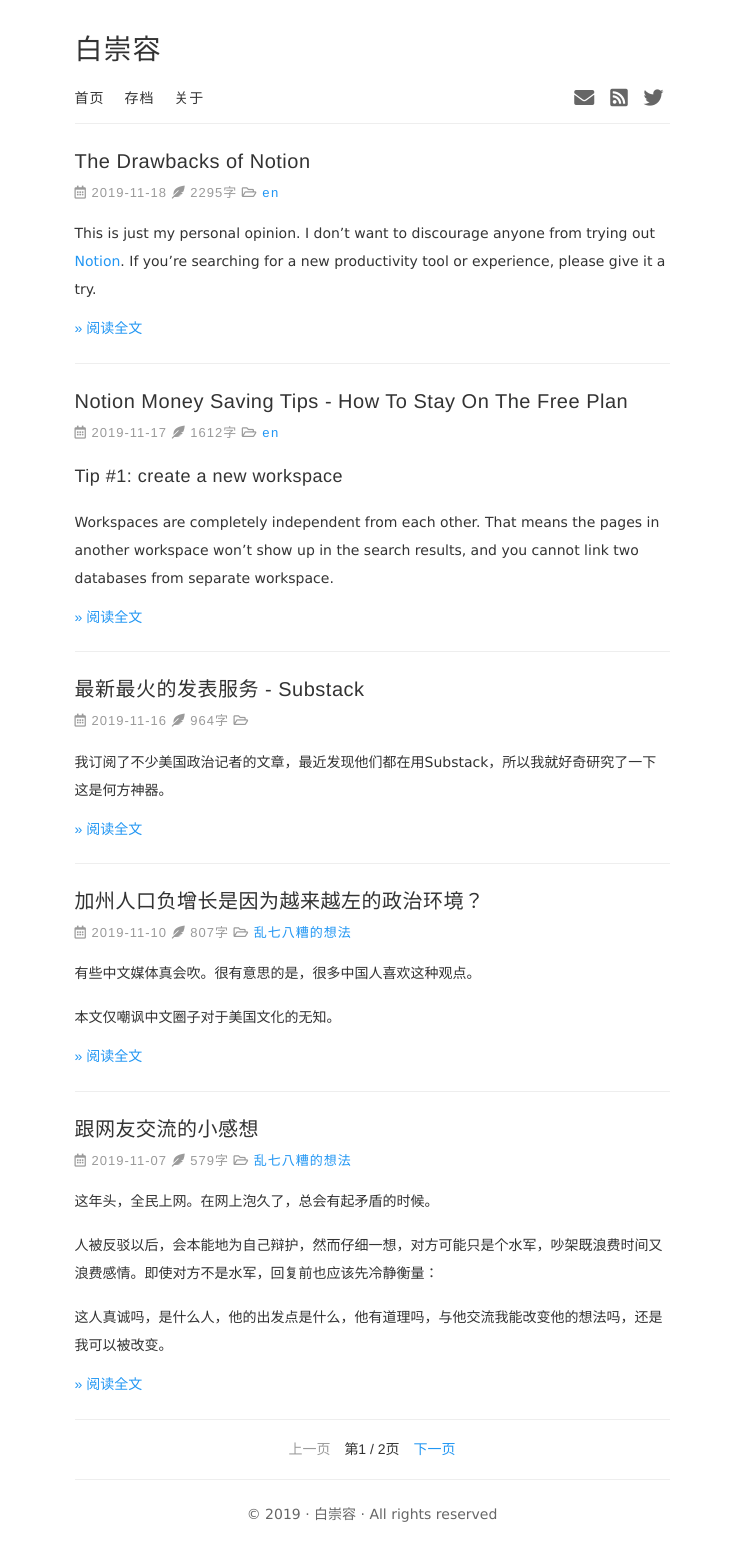
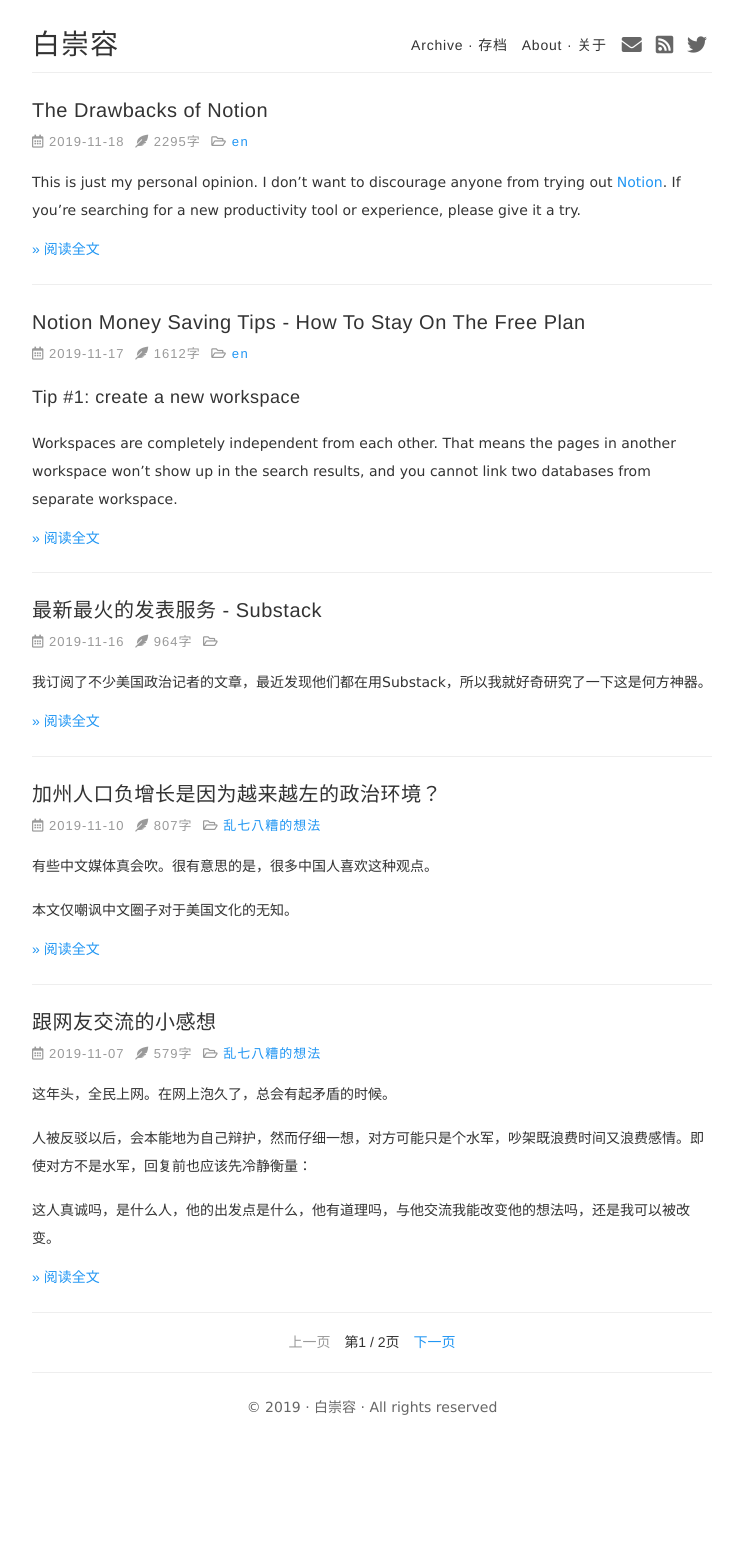
Before and after one commit to lionpup/blog, a Jekyll site: the page built from index.html, in a window 1280 px wide. Shown: the whole page, without its empty margins (268-1011 px from the left). Built offline with Jekyll 4.4.1, drawn with Linux system fonts in a browser that asks for light colours; nearby versions of some CDN libraries; the list of posts is cut into pages by our own code; comment, search, counter and statistics services are not loaded; after the commit the page ends 1449 px from its top, so only the background shows below that.

Commit message:
css improvement

```diff
--- a/_includes/post_attrs.html
+++ b/_includes/post_attrs.html
@@ -5,9 +5,9 @@
 <span class="attributes">
   <i class="far fa-calendar-alt" aria-hidden="true"></i>
   {{ post.date | date: "%Y-%m-%d" }}
-  <i class="fas fa-feather-alt" aria-hidden="true"></i>
+  <i class="fas fa-feather-alt sattr" aria-hidden="true"></i>
   {{ word_count }}字
-  <i class="far fa-folder-open" aria-hidden="true"></i>
+  <i class="far fa-folder-open sattr" aria-hidden="true"></i>
   {% assign cat = post.categories | first %}
   {%- capture cat_url -%}
     {%- for pair in site.category_url_mapping -%}
--- a/_layouts/default.html
+++ b/_layouts/default.html
@@ -11,14 +11,14 @@ layout: compress
     {% endif %}
     <div class="container">
       <header class="masthead clearfix">
+        <div id="logo">
           <a href="{{ site.baseurl }}/" class="site-name">{{ site.title }}</a>
-        <nav>
-          <div class="nav-left">
-            <a href="{{ "/" | prepend: site.baseurl }}">首页</a>
-            <a class="navbar-item" href="{{ "/posts" | prepend: site.baseurl }}">存档</a>
-            <a class="navbar-item" href="{{ "/about" | prepend: site.baseurl }}">关于</a>
         </div>
-          <div class="nav-right">
+        <div class="links">
+          <a href="{{ "/posts" | prepend: site.baseurl }}">Archive · 存档</a>
+          <a href="{{ "/about" | prepend: site.baseurl }}">About · 关于</a>
+        </div>
+        <div class="contacts">
           {% for item in site.social-media %}
             {% assign first_char = item.link | slice: 0 %}
             {% if first_char == '/' %}
@@ -32,10 +32,11 @@ layout: compress
             {% endif %}
           {% endfor %}
         </div>
-        </nav>
       </header>
       {{ content }}
       <footer>
+          <script async src="https://cse.google.com/cse.js?cx=006656445093814737959:ip3x7xktabp"></script>
+<div class="gcse-search"></div>
         <hr>
         <p>© 2019 · {{ site.copyright }} · All rights reserved</p>
       </footer>
--- /dev/null
+++ b/_sass/header.scss
@@ -0,0 +1,44 @@
+.masthead {
+  display: flex;
+  justify-content: space-between;
+  padding: 30px 0 8px;
+  font-weight: 300;
+  border-bottom: 1px solid $lightGray;
+
+  @include mobile {
+    display: block;
+    text-align: center;
+  }
+}
+
+#logo, .links, .contacts {
+  display: inline-block;
+  line-height: 30px;
+
+  @include mobile {
+    margin-top: 9px;
+    display: block;
+  }
+}
+
+.links a {
+  padding-right: 10px;
+  color: $darkGray;
+  letter-spacing: 0.8px;
+  font-size: 14px;
+  &:hover, &:active {
+    color: $link;
+  }
+}
+
+#logo {
+  margin: auto auto auto 0px;
+}
+
+.site-name {
+  margin: 0;
+  color: $darkGray;
+  font-weight: 300;
+  font-size: 28px;
+  letter-spacing: 1px;
+}
--- /dev/null
+++ b/_sass/post.scss
@@ -0,0 +1,9 @@
+.post .comments {
+  margin-top: 2em;
+}
+
+.post-pagination {
+  margin-top: 28px;
+  display: flex;
+  justify-content: space-between;
+}
--- a/main.scss
+++ b/main.scss
@@ -11,35 +11,21 @@ body {
   color: $darkGray;
 }
 
-.container {
-  margin: 0 auto;
-  max-width: 615px;
-  padding: 0 10px; // Mobile
-}
-
 h1, h2, h3, h4, h5, h6 {
   letter-spacing: 0.5px;
+  font-weight: 300;
   margin: 1em 0 5px;
-
-  line-height: 1.7;
+  line-height: 1.7em;
+  a {
+    color: inherit;
+  }
   @include mobile {
-    line-height: 1.4;
+    line-height: 1.4em;
   }
 }
 
-h1 {
-  font-weight: 300;
-  font-size: 20px;
-  a {
-    color: inherit;
-  }
-}
-h2 {
-  font-size: 18px;
-  a {
-    color: inherit;
-  }
-}
+h1 { font-size: 20px; }
+h2 { font-size: 18px; }
 h3 { font-size: 16px; }
 h4 { font-size: 14px; }
 h5 { font-size: 12px; }
@@ -50,35 +36,6 @@ a {
   &:hover, &:active {
     color: $link;
   }
-}
-
-ul, ol {
-  margin: 15px 0;
-  padding-left: 30px;
-  li {
-    padding-bottom: 0.8em;
-  }
-}
-
-ul {
-  list-style-type: disc;
-}
-
-ul.category {
-  list-style-type: none;
-  padding-left: 0px;
-}
-
-ol {
-  list-style-type: decimal;
-}
-
-ul ul, ol ul {
-  list-style-type: circle;
-}
-
-ol ul, ul ol, ul ul, ol ol {
-  margin: 0;
 }
 
 em, i {
@@ -99,6 +56,10 @@ img {
   letter-spacing: 1px;
 }
 
+.sattr {
+  margin-left: 6px;
+}
+
 .post_title {
   line-height: 2em;
 }
@@ -117,74 +78,21 @@ img {
   color: $mediumGray;
 }
 
-// Nicolas Gallagher's micro clearfix hack
-// http://nicolasgallagher.com/micro-clearfix-hack/
-.clearfix:before,
-.clearfix:after {
-    content: " ";
-    display: table;
-}
-
-.clearfix:after {
-    clear: both;
-}
-
 /*********************/
 /* LAYOUT / SECTIONS */
 /*********************/
 
-.masthead {
-  padding: 30px 0 8px;
-  font-weight: 300;
-  border-bottom: 1px solid $lightGray;
-
+.container {
+  margin: 0 300px;
+  min-width: 615px;
   @include mobile {
-    text-align: center;
+    margin: 0 auto;
+    min-width: 0;
+    padding: 0 10px; // Mobile
   }
 }
 
-.site-name {
-  margin: 0;
-  color: $darkGray;
-  cursor: pointer;
-  font-family: $helveticaNeue;
-  font-weight: 300;
-  font-size: 28px;
-  letter-spacing: 1px;
-}
-
-nav {
-  font-family: $helveticaNeue;
-  margin-top: 14px;
-  line-height: 30px;
-  @include mobile {
-    margin-top: 9px;
-    display: block;
-  }
-  a {
-    color: $darkGray;
-    letter-spacing: 1px;
-    font-size: 14px;
-  }
-}
-
-.nav-left {
-  float: left;
-  @include mobile {
-    float: none;
-  }
-}
-
-.nav-right {
-  float: right;
-  @include mobile {
-    float: none;
-  }
-}
-
-.navbar-item {
-  padding-left: 16px;
-}
+@import "header";
 
 article {
   padding-bottom: 8px;
@@ -207,9 +115,7 @@ article {
   }
 }
 
-.post .comments {
-  margin-top: 2em;
-}
+@import "post";
 
 .page {
   article {
```
Also changed, not shown: _layouts/post.html (+9 -0 lines). Lines whose indentation alone changed are shown as unchanged.
